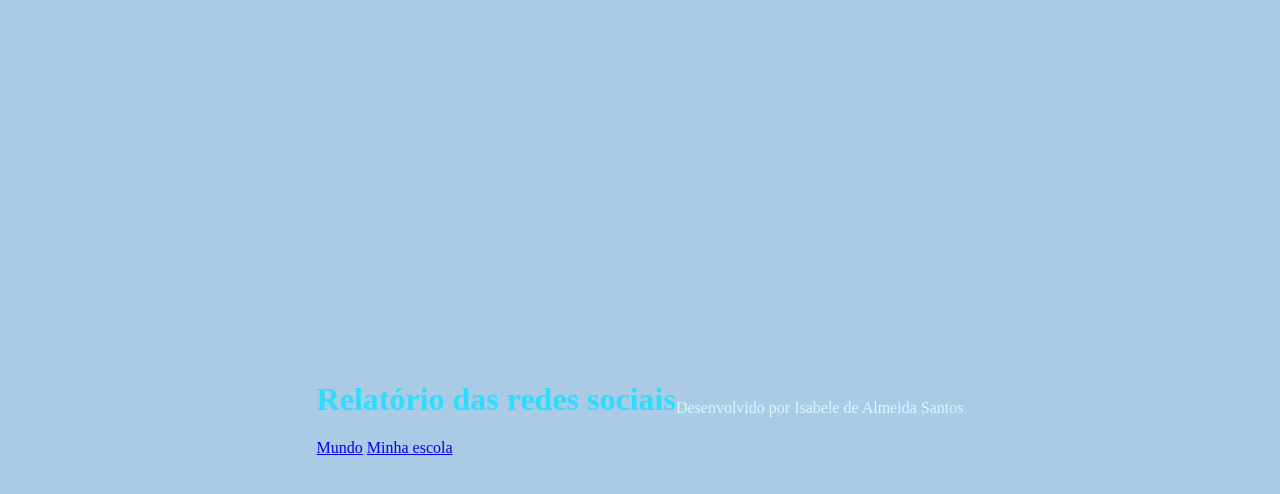
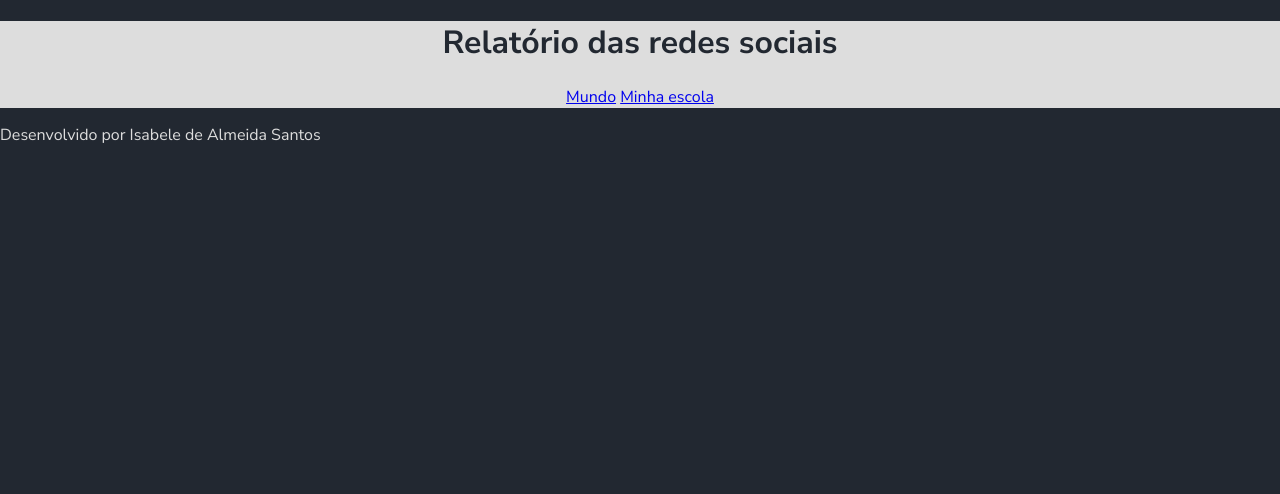
Before and after one commit to Isabele199/estrutura-do-codigo, a plain HTML site: page estrutura-do-codigo-main/index.html in a window 1280 px wide. Drawn offline with Linux system fonts and the light colour scheme.

Commit message:
Add files via upload

```diff
--- a/estrutura-do-codigo-main/style.css
+++ b/estrutura-do-codigo-main/style.css
@@ -1,19 +1,25 @@
-:root{
-    --cor-fundo: #aacae6 ;
-    --cor-principal: #0B0D20 ;
-    --cor-secundaria: #212333;
-    --cor-destaque: #2BDEFD;
-    --cor-texto: #D7F9FF;
+@import url('https://fonts.googleapis.com/css2?family=Nunito+Sans:ital,opsz,wght@0,6..12,200..1000;1,6..12,200..1000&display=swap');
 
+:root {
+    --bg-color: #222831;
+    --primary-color: #DDDDDD;
+    --secondary-color: #F05454;
+    --font: "Nunito Sans", sans-serif;
 }
 
+
 body {
-    background-color: var(--cor-fundo);
-    color: var(--cor-texto);
-    display: flex;
-    justify-content: center;
-    align-items: center;
-    min-height: 100vh;
+    background-color: var(--bg-color);
+    color: var(--primary-color);
+    font-family: var(--font);
+    height: 100vh;
+    margin: 0;
+}
+
+
+header {
+    background-color: var(--primary-color);
+    text-align: center;
 }
 
 .caixa-principal{
@@ -24,8 +30,11 @@
     padding: 20px;
 }
 
-h1{
-    color: var(--cor-destaque);
+
+h1 {
+    font-size: 2rem;
+    color: var(--bg-color);
+     font-weight: 700;
 }
 
 button {
```
